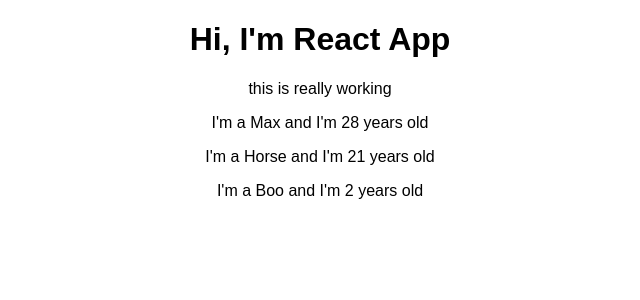
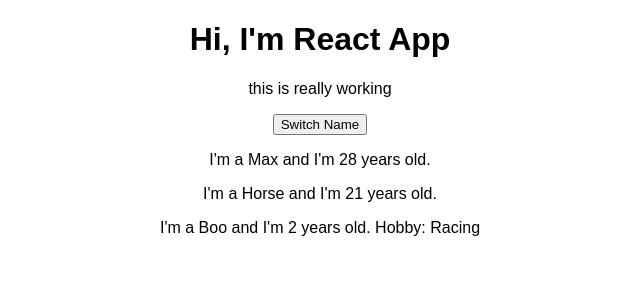
Before and after one commit to kubasulek2/react-learn, a React (Create React App) app: page / in a window 1280 px wide. Shown: the top 300 px of the page, without its empty margins (320-960 px from the left). Built offline with nearby package versions, Linux system fonts and the light colour scheme.

Commit message:
react basics: state, props, setState, eventHandling

```diff
--- a/src/App.js
+++ b/src/App.js
@@ -3,14 +3,34 @@
 import Person from './Person/Person';
 
 class App extends Component {
+	state = {
+		persons: [
+			{ name: 'Max', age: 28 },
+			{ name: 'Horse', age: 21 },
+			{ name: 'Boo', age: 2 },
+		]
+	}
+	switchNameHandler = ()=>{
+		this.setState({
+			persons: [
+				{ name: 'Maximilian', age: this.state.persons[0].age === 28 ? 12: 28 },
+				{ name: 'Horse', age: 21 },
+				{ name: 'Boo', age: 12 },
+			]
+		});
+
+	}
+
 	render() {
 		return (
 			<div className="App">
-				<h1>Hi,  I&apos;m React App</h1>
+				<h1>Hi,  I'm React App</h1>
 				<p>this is really working</p>
-				<Person name='Max' age='28' />
-				<Person name='Horse' age='21' />
-				<Person name='Boo' age='2'>Hobby: Racing</Person>
+				<button onClick={() => this.switchNameHandler()}>Switch Name</button>
+				<Person name={this.state.persons[0].name} age={this.state.persons[0].age} />
+				<Person name={this.state.persons[1].name} age={this.state.persons[1].age} />
+				<Person name={this.state.persons[2].name} age={this.state.persons[2].age}>Hobby: Racing</Person>
+
 			</div>
 		);
 	}
--- a/src/Person/Person.js
+++ b/src/Person/Person.js
@@ -1,6 +1,8 @@
 import React from 'react';
 
 const person = (props) => {
-	return <p className='person'>I'm a {props.name} and I'm {props.age} years old</p>;
+	return (
+		<p className='person'>I'm a {props.name} and I'm {props.age} years old. {props.children}</p>
+	);
 };
 export default person;
```
Also changed, not shown: .eslintrc.json.
